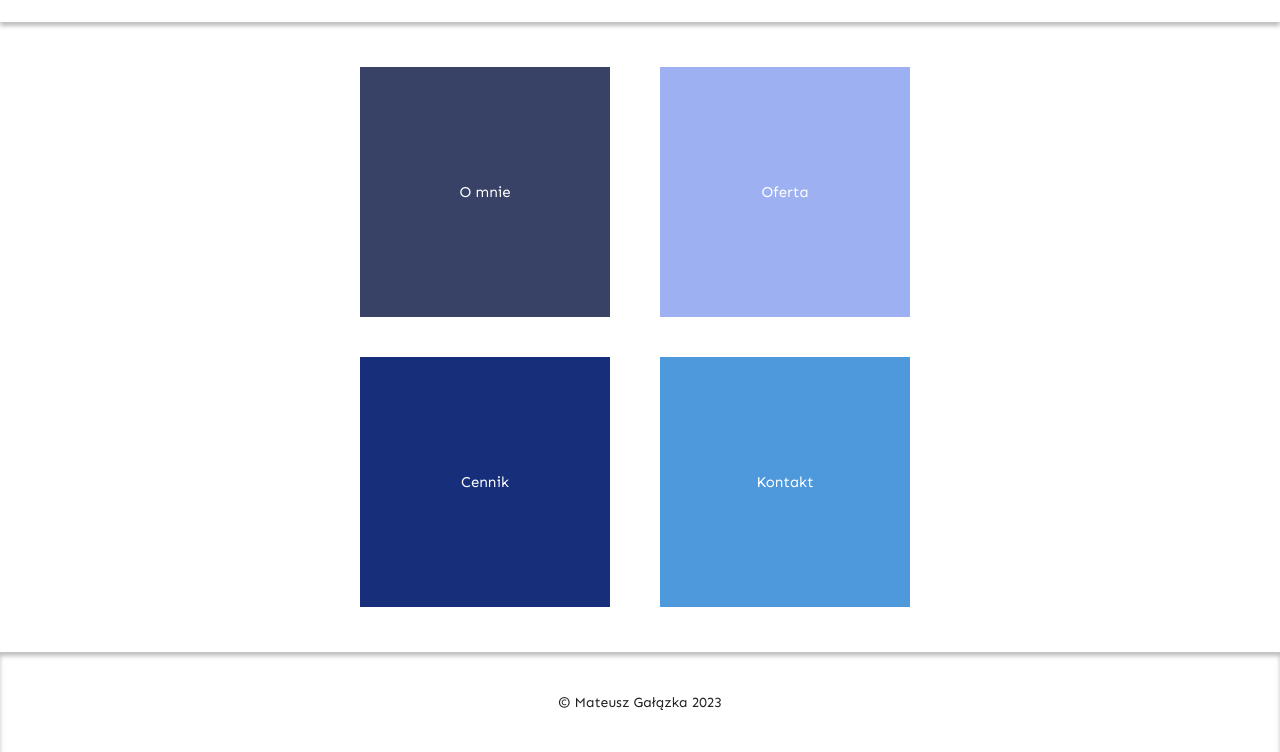
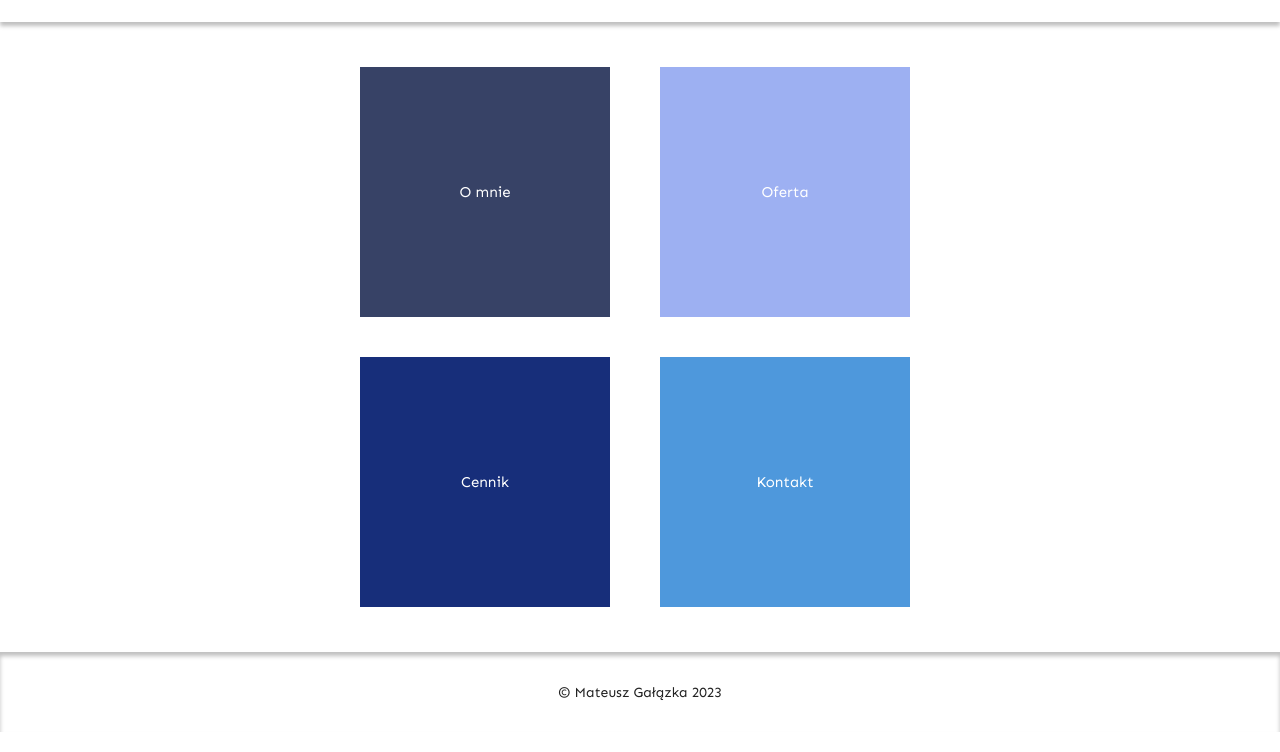
Before and after one commit to BillieChilling/test, a plain HTML site: page index.html in a window 1280 px wide. Shown: the part 178-930 px from the top of the page. Drawn offline with Linux system fonts and the light colour scheme.

Commit message:
Update style.css

```diff
--- a/style.css
+++ b/style.css
@@ -166,6 +166,10 @@ footer p {
         margin: 20px;
     }
 
+    footer {
+        height: 80px;
+    }
+
 
 
 }
```
